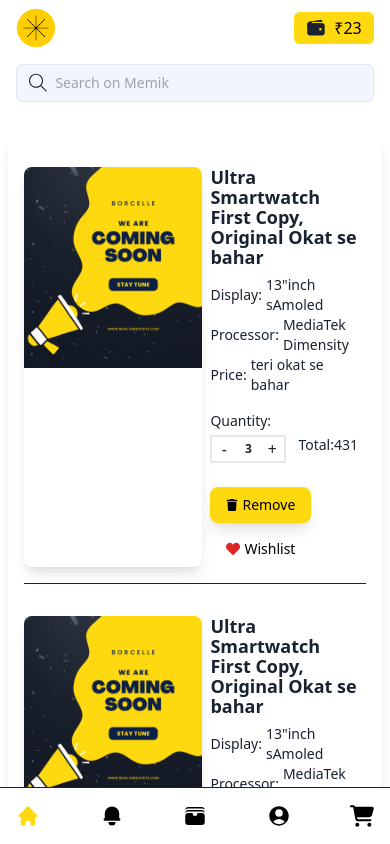
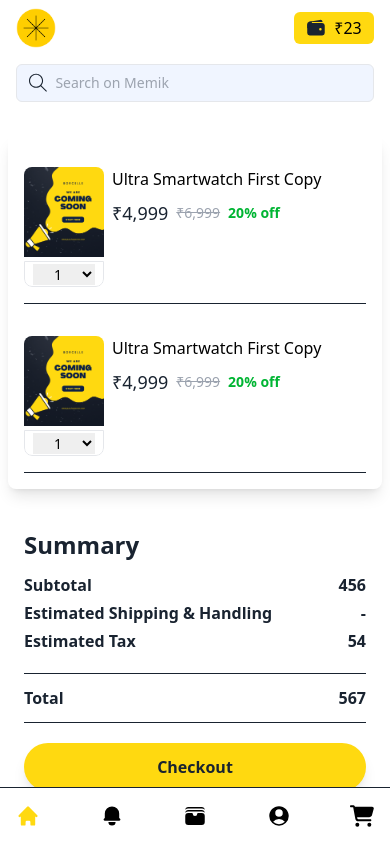
Before and after one commit to mo-amir-code/karteca-frontend, a Next.js app: page /user/cart in a window 390 px wide. Shown: the top 844 px of the page. Built offline with nearby package versions, Linux system fonts and the light colour scheme.

Commit message:
cart page

```diff
--- a/src/components/cart/CartItem.tsx
+++ b/src/components/cart/CartItem.tsx
@@ -6,7 +6,7 @@ import Specifications from "../productDetails/Specifications";
 const CartItem = () => {
   return (
     <div className="w-full">
-      <div className="flex border-b border-secondary-color py-4 ">
+      <div className="flex border-b max-sm:hidden border-secondary-color py-4 ">
         <div className="max-w-[250px] max-sm:max-w-[200px] rounded-lg overflow-hidden shadow-lg">
           <Image src={productImage} alt="cart image" />
         </div>
@@ -46,7 +46,8 @@ const CartItem = () => {
                   </div>
                 </div>
                 <p className="text-base font-medium text-secondary-color text-end max-sm:text-sm">
-                  <span>Total:</span><span>431</span>
+                  <span>Total:</span>
+                  <span>431</span>
                 </p>
               </div>
             </div>
@@ -63,6 +64,40 @@ const CartItem = () => {
           </div>
         </div>
       </div>
+      <MobileCartItem />
+    </div>
+  );
+};
+
+const MobileCartItem = () => {
+  return (
+    <div className="flex gap-2 border-b sm:hidden border-secondary-color py-4">
+      <div className="w-[80px] rounded-lg overflow-hidden space-y-1">
+        <Image src={productImage} alt="product" />
+        <div className="border rounded-b-lg px-2">
+          <select className="text-sm outline-none w-full text-center">
+            <option value={1}>1</option>
+            <option value={2}>2</option>
+            <option value={3}>3</option>
+            <option value={4}>4</option>
+            <option value={5}>5</option>
+          </select>
+        </div>
+      </div>
+      <div className="">
+        <h2 className="font-medium">Ultra Smartwatch First Copy</h2>
+        <div className="flex items-end justify-start py-2 gap-2">
+          <span className="text-lg font-medium text-secondary-color">
+            ₹4,999
+          </span>
+          <span className="text-sm mb-1 line-through text-gray-400 font-medium">
+            ₹6,999
+          </span>
+          <span className="text-sm mb-1 text-green-color font-semibold">
+            20% off
+          </span>
+        </div>
+      </div>
     </div>
   );
 };
--- /dev/null
+++ b/src/components/productDetails/PriceAndDiscount.tsx
@@ -0,0 +1,16 @@
+const PriceAndDiscount = () => {
+  return (
+    <div className="flex items-end justify-start py-2 gap-2">
+      <span className="text-2xl font-medium text-secondary-color">₹4,999</span>
+      <span className="text-sm mb-1 line-through text-gray-400 font-medium">
+        ₹6,999
+      </span>
+      <span className="text-sm mb-1 text-green-color font-semibold">
+        20% off
+      </span>
+    </div>
+  );
+};
+
+
+export default PriceAndDiscount
--- a/src/components/productDetails/ProductDetails.tsx
+++ b/src/components/productDetails/ProductDetails.tsx
@@ -4,6 +4,7 @@ import { useState } from "react";
 import { IoLocationSharp } from "react-icons/io5";
 import { VscWorkspaceTrusted } from "react-icons/vsc";
 import { GiReturnArrow } from "react-icons/gi";
+import PriceAndDiscount from "./PriceAndDiscount";
 
 const ProductDetails = () => {
   const [selectedColor, setSelectedColor] = useState<number>(0);
@@ -20,18 +21,8 @@ const ProductDetails = () => {
         {/* rating */}
         <Rating avgRating={3.5} totalRatings={4356} totalReviews={638} />
 
-        {/* reviews */}
-        <div className="flex items-end justify-start py-2 gap-2">
-          <span className="text-2xl font-medium text-secondary-color">
-            ₹4,999
-          </span>
-          <span className="text-sm mb-1 line-through text-gray-400 font-medium">
-            ₹6,999
-          </span>
-          <span className="text-sm mb-1 text-green-color font-semibold">
-            20% off
-          </span>
-        </div>
+        {/* price */}
+        <PriceAndDiscount />
 
         <div className="space-y-4">
           {/* colors */}
```
Also changed, not shown: src/app/globals.css (line endings or trailing spaces).
